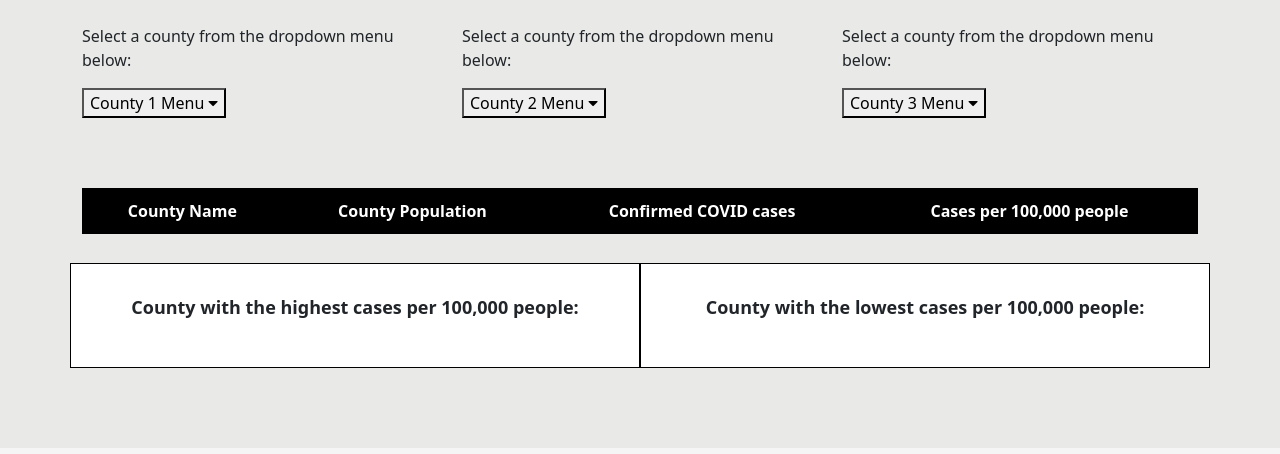
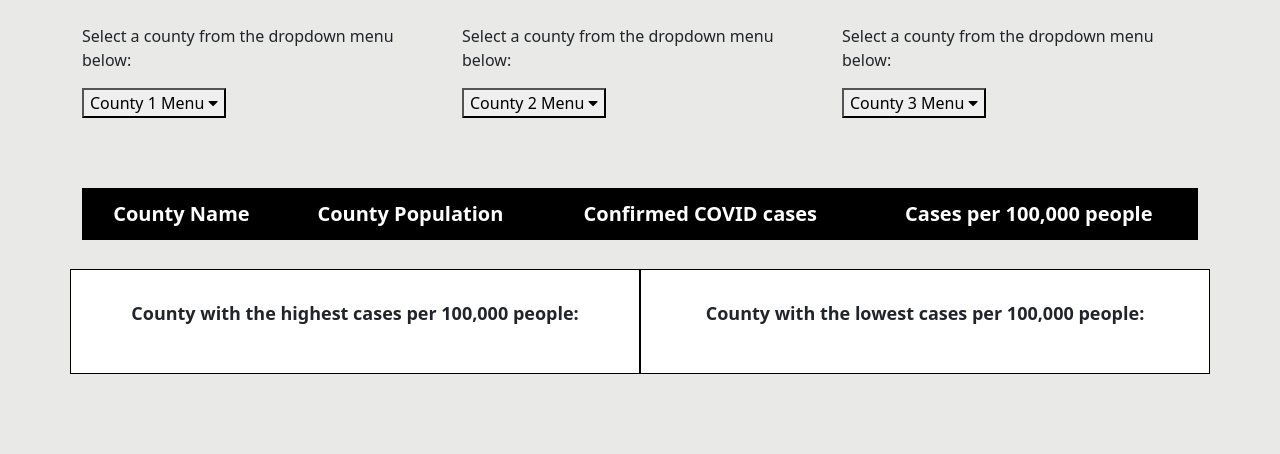
Before and after one commit to michaeldavitt/COMP30680_Vaccine_Dashboard, a plain HTML site: page dashboard.html in a window 1280 px wide. Shown: the part 742-1196 px from the top of the page. Drawn offline with nearby package versions, Linux system fonts and the light colour scheme; no server answers.

Commit message:
Misc Changes

```diff
--- a/index.js
+++ b/index.js
@@ -205,7 +205,7 @@ county_xmlhttp.onreadystatechange = function() {
         var parsedJSON = JSON.parse(county_xmlhttp.responseText);
 
 
-        // Slice the features to account for duplicate entries (each county appears twice in the data)
+        // Slice the features to account for duplicate entries (each county appears more than once in the data)
         county_features = slice_data(parsedJSON.features)
 
 
--- a/styles.css
+++ b/styles.css
@@ -18,6 +18,7 @@ td, th {
     border: 1px solid black;
     text-align: center;
     box-shadow: 2px rgba(0,0,0,0.2);
+    font-size: 20px;
 }
 
 tr {
```
